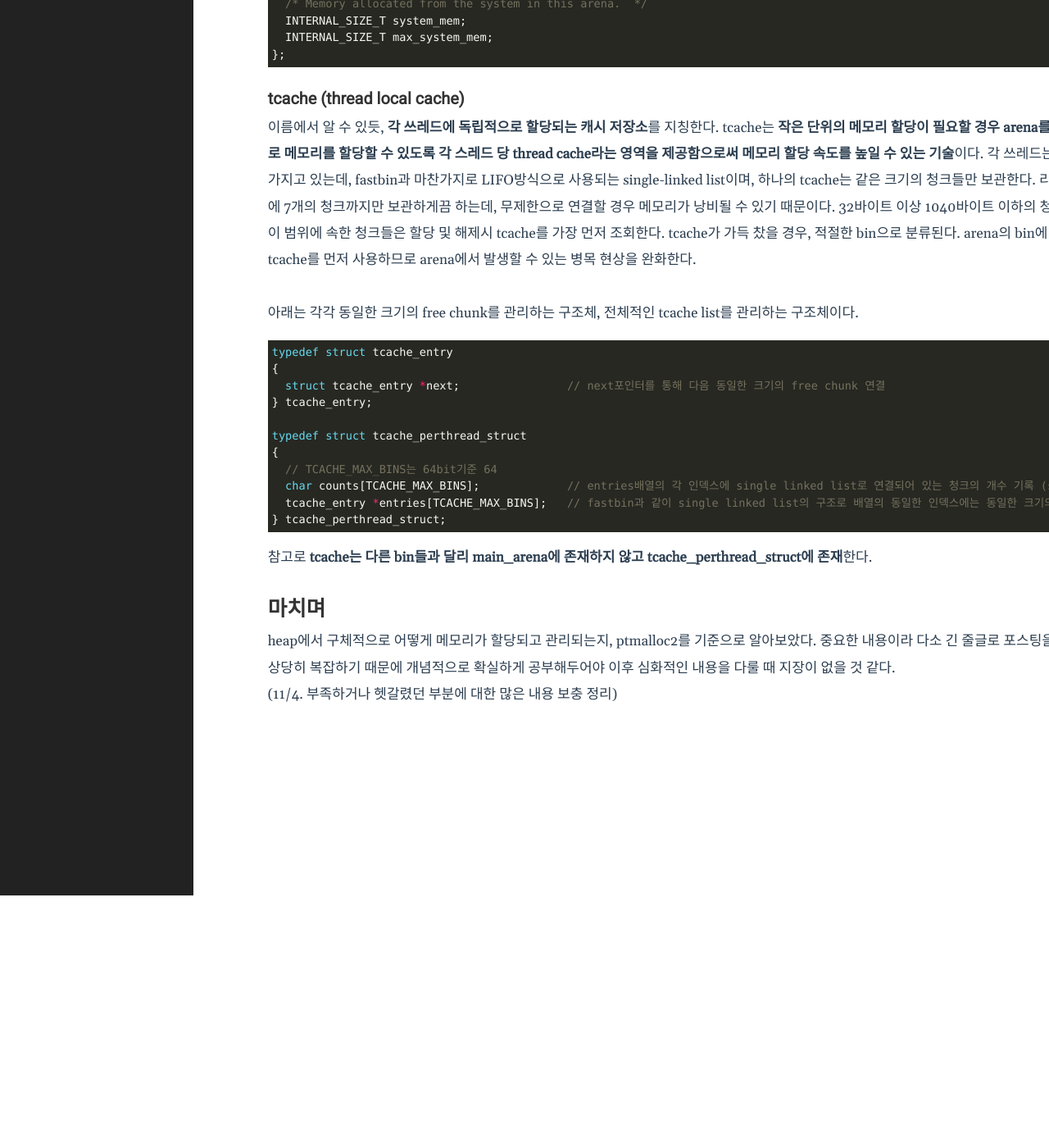
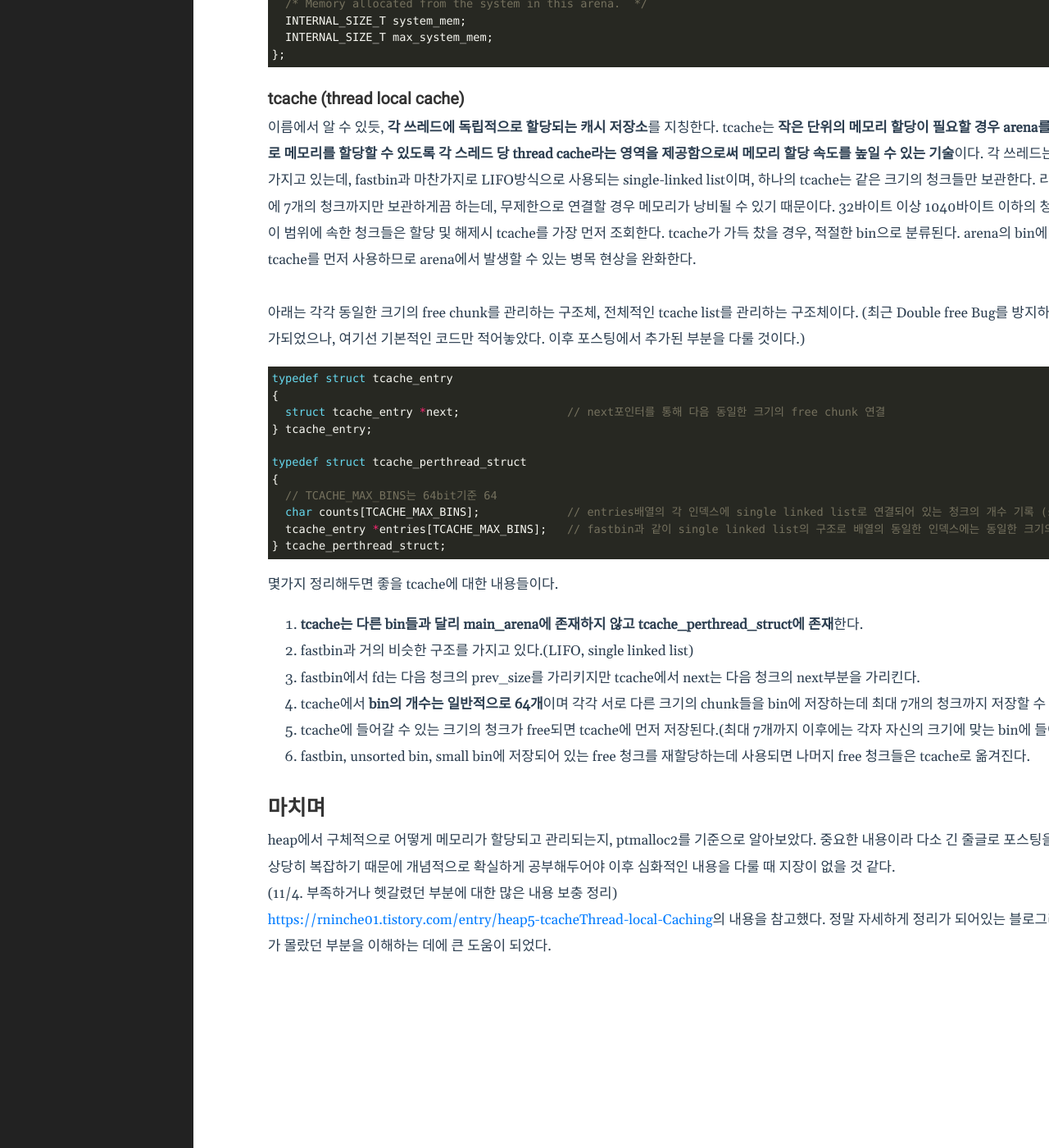
Before and after one commit to Herrtane/Herrtane.github.io, a Jekyll site: the page built from _posts/SystemHacking/2022-10-13-systemhacking-ptmalloc2.markdown, in a window 1280 px wide and 1400 px high, scrolled down 4189 px. Shown: the whole window at 82% size. Built offline with Jekyll 4.4.1, drawn with Linux system fonts in a browser that asks for light colours; comment, search, counter and statistics services are not loaded; before the commit the page ends 5281 px from its top, so only the background shows below that.

Commit message:
Update post

````diff
--- a/_posts/SystemHacking/2022-10-13-systemhacking-ptmalloc2.markdown
+++ b/_posts/SystemHacking/2022-10-13-systemhacking-ptmalloc2.markdown
@@ -134,7 +134,7 @@ struct malloc_state
 
 <br/>
 
-아래는 각각 동일한 크기의 free chunk를 관리하는 구조체, 전체적인 tcache list를 관리하는 구조체이다.
+아래는 각각 동일한 크기의 free chunk를 관리하는 구조체, 전체적인 tcache list를 관리하는 구조체이다. (최근 Double free Bug를 방지하기 위해 코드가 추가되었으나, 여기선 기본적인 코드만 적어놓았다. 이후 포스팅에서 추가된 부분을 다룰 것이다.)
 
 ```c
 typedef struct tcache_entry
@@ -150,10 +150,19 @@ typedef struct tcache_perthread_struct
 } tcache_perthread_struct;
 ```
 
-참고로 **tcache는 다른 bin들과 달리 main_arena에 존재하지 않고 tcache_perthread_struct에 존재**한다.
+몇가지 정리해두면 좋을 tcache에 대한 내용들이다.
+
+1. **tcache는 다른 bin들과 달리 main_arena에 존재하지 않고 tcache_perthread_struct에 존재**한다.
+2. fastbin과 거의 비슷한 구조를 가지고 있다.(LIFO, single linked list)
+3. fastbin에서 fd는 다음 청크의 prev_size를 가리키지만 tcache에서 next는 다음 청크의 next부분을 가리킨다.
+4. tcache에서 **bin의 개수는 일반적으로 64개**이며 각각 서로 다른 크기의 chunk들을 bin에 저장하는데 최대 7개의 청크까지 저장할 수 있다.
+5. tcache에 들어갈 수 있는 크기의 청크가 free되면 tcache에 먼저 저장된다.(최대 7개까지 이후에는 각자 자신의 크기에 맞는 bin에 들어감)
+6. fastbin, unsorted bin, small bin에 저장되어 있는 free 청크를 재할당하는데 사용되면 나머지 free 청크들은 tcache로 옮겨진다.
 
 ## 마치며
 
 heap에서 구체적으로 어떻게 메모리가 할당되고 관리되는지, ptmalloc2를 기준으로 알아보았다. 중요한 내용이라 다소 긴 줄글로 포스팅을 했다. stack보다 상당히 복잡하기 때문에 개념적으로 확실하게 공부해두어야 이후 심화적인 내용을 다룰 때 지장이 없을 것 같다.
 
 (11/4. 부족하거나 헷갈렸던 부분에 대한 많은 내용 보충 정리)
+
+[https://rninche01.tistory.com/entry/heap5-tcacheThread-local-Caching](https://rninche01.tistory.com/entry/heap5-tcacheThread-local-Caching)의 내용을 참고했다. 정말 자세하게 정리가 되어있는 블로그라서 감사하게도 내가 몰랐던 부분을 이해하는 데에 큰 도움이 되었다.
````
